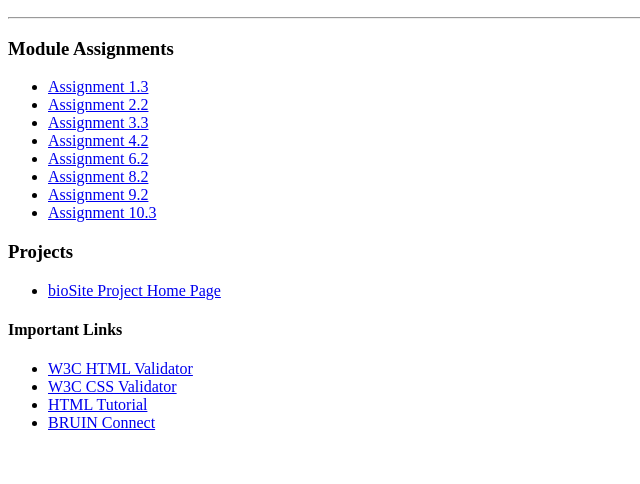
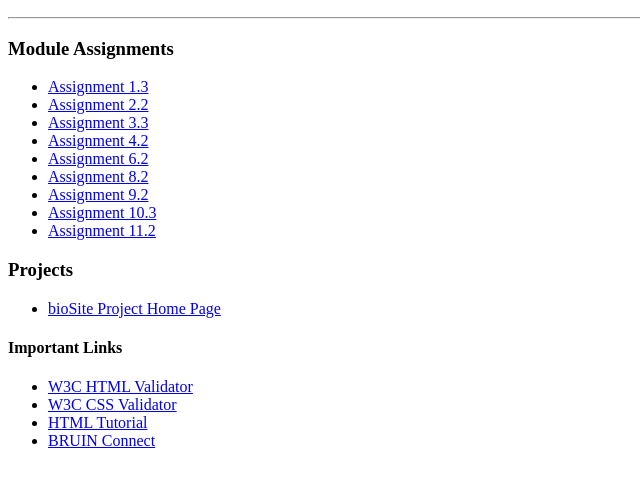
Before and after one commit to mel-favelli/CSD-340, a plain HTML site: page index.html in a window 1280 px wide. Shown: the part 110-594 px from the top of the page, without its empty margins (0-640 px from the left). Drawn offline with Linux system fonts and the light colour scheme.

Commit message:
cleaning up

```diff
--- a/index.html
+++ b/index.html
@@ -21,6 +21,8 @@
             <li><a href="module-8/favelli_mod8_2.html">Assignment 8.2</a></li>
             <li><a href="module-9/favelli_mod9_2.html">Assignment 9.2</a></li>
             <li><a href="module-10/favelli_mod10_3.html">Assignment 10.3</a></li>
+            <li><a href="module-11/favelli_mod11_2.html">Assignment 11.2</a></li>
+
 
         </ul>
         <h3>Projects</h3>
```
Also changed, not shown: 4 other files.
